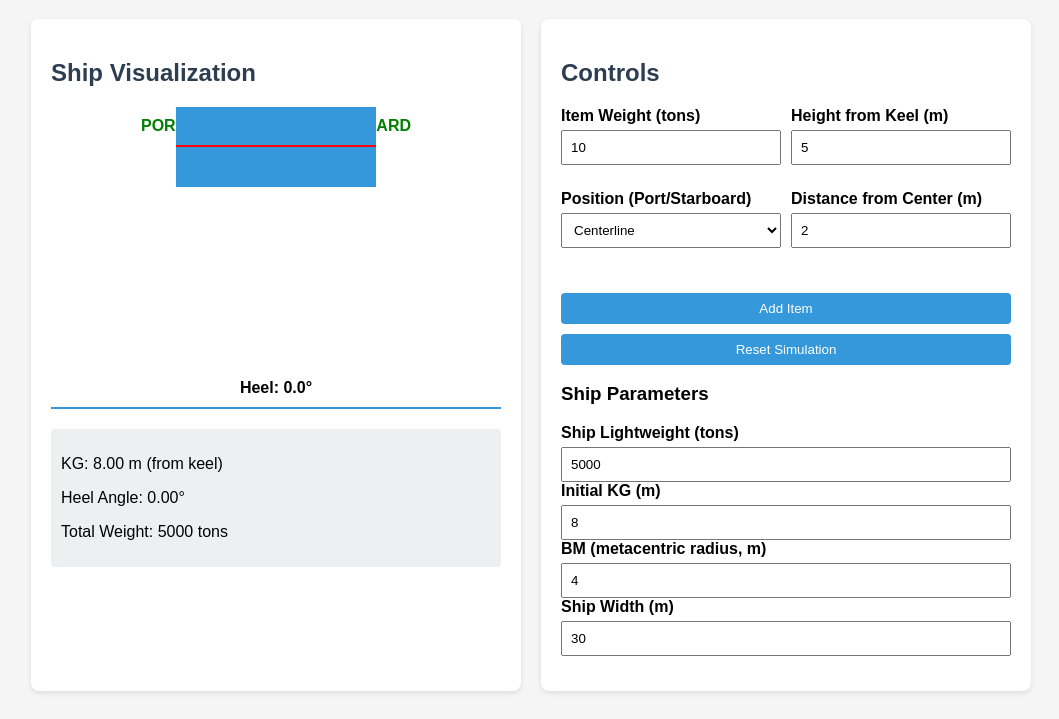
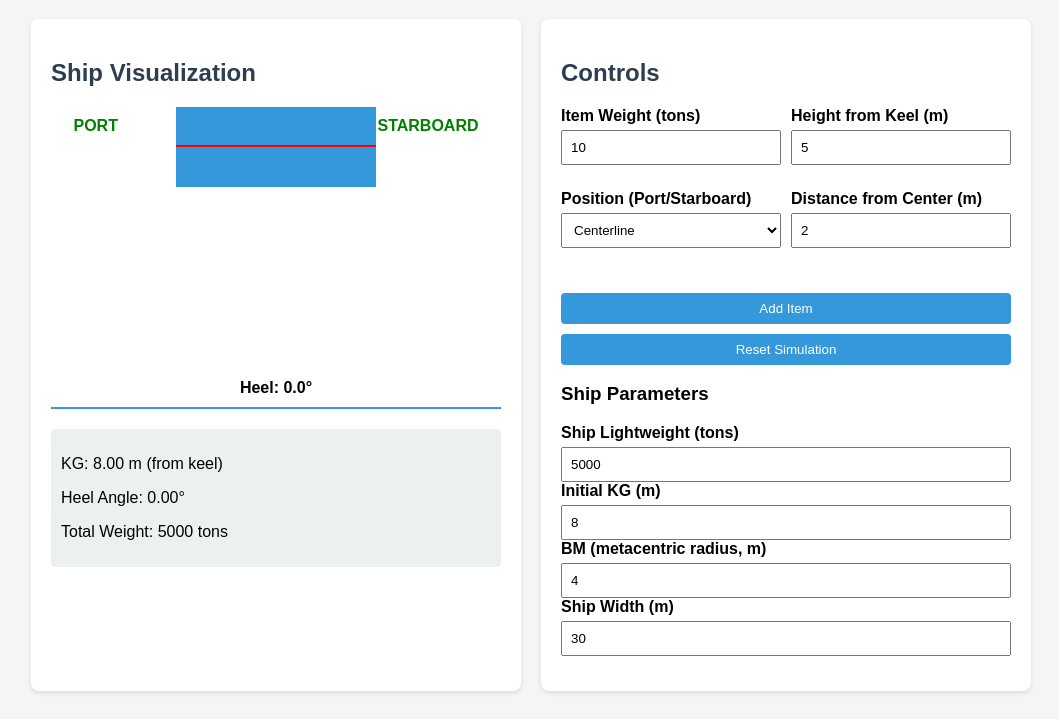
Before and after one commit to nmhnar/ship-kg-simulator, a plain HTML site: page index.html in a window 1280 px wide. Shown: the part 81-800 px from the top of the page, without its empty margins (109-1168 px from the left). Drawn offline with Linux system fonts and the light colour scheme.

Commit message:
Update index.html

```diff
--- a/index.html
+++ b/index.html
@@ -72,11 +72,11 @@
             font-weight: bold;
         }
         .port-label {
-            left: 20%;
+            left: 5%;  /* Move farther left (was 20%) */
             color: green;
         }
         .starboard-label {
-            right: 20%;
+            right: 5%;  /* Move farther right (was 20%) */
             color: green;
         }
         .heel-indicator {
```
